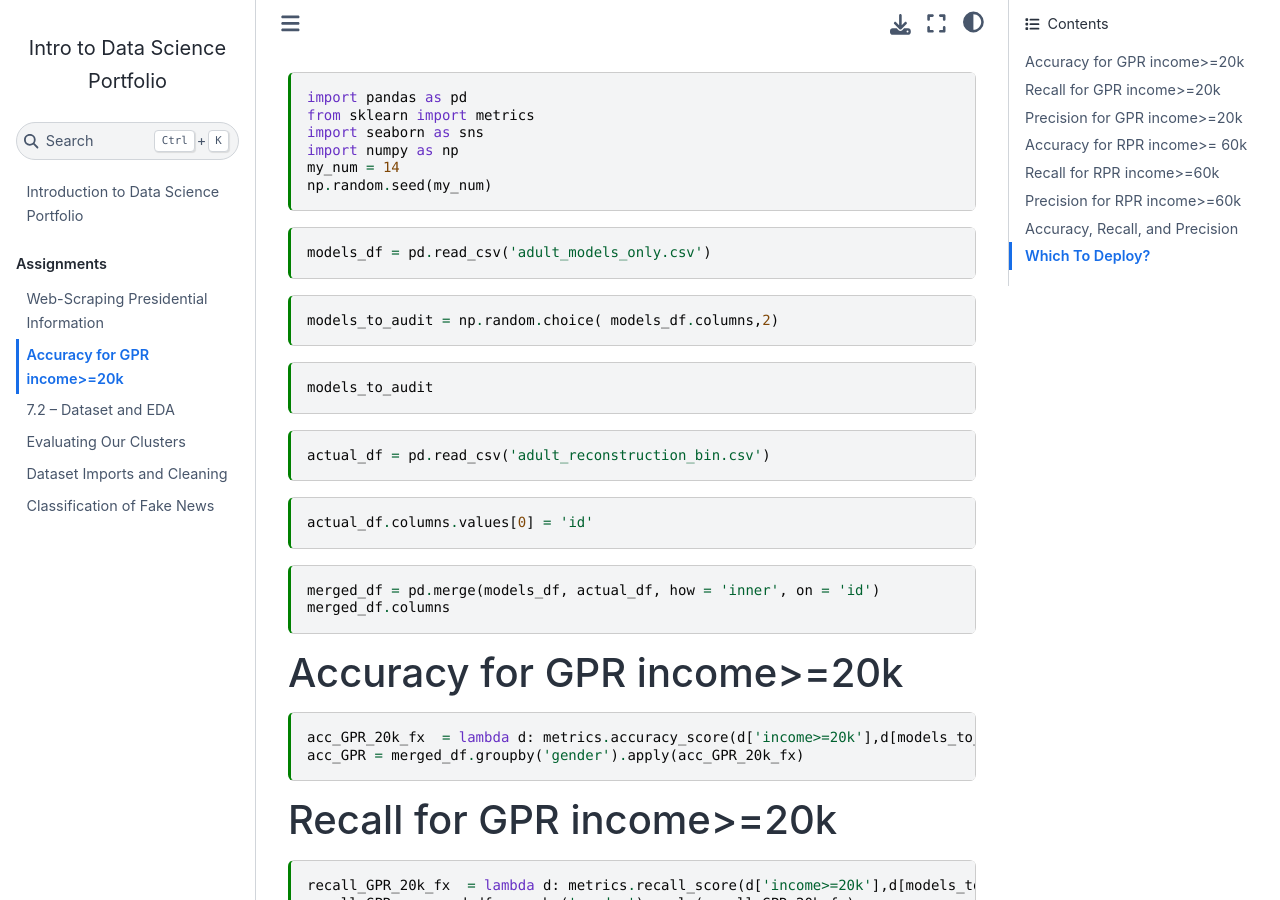
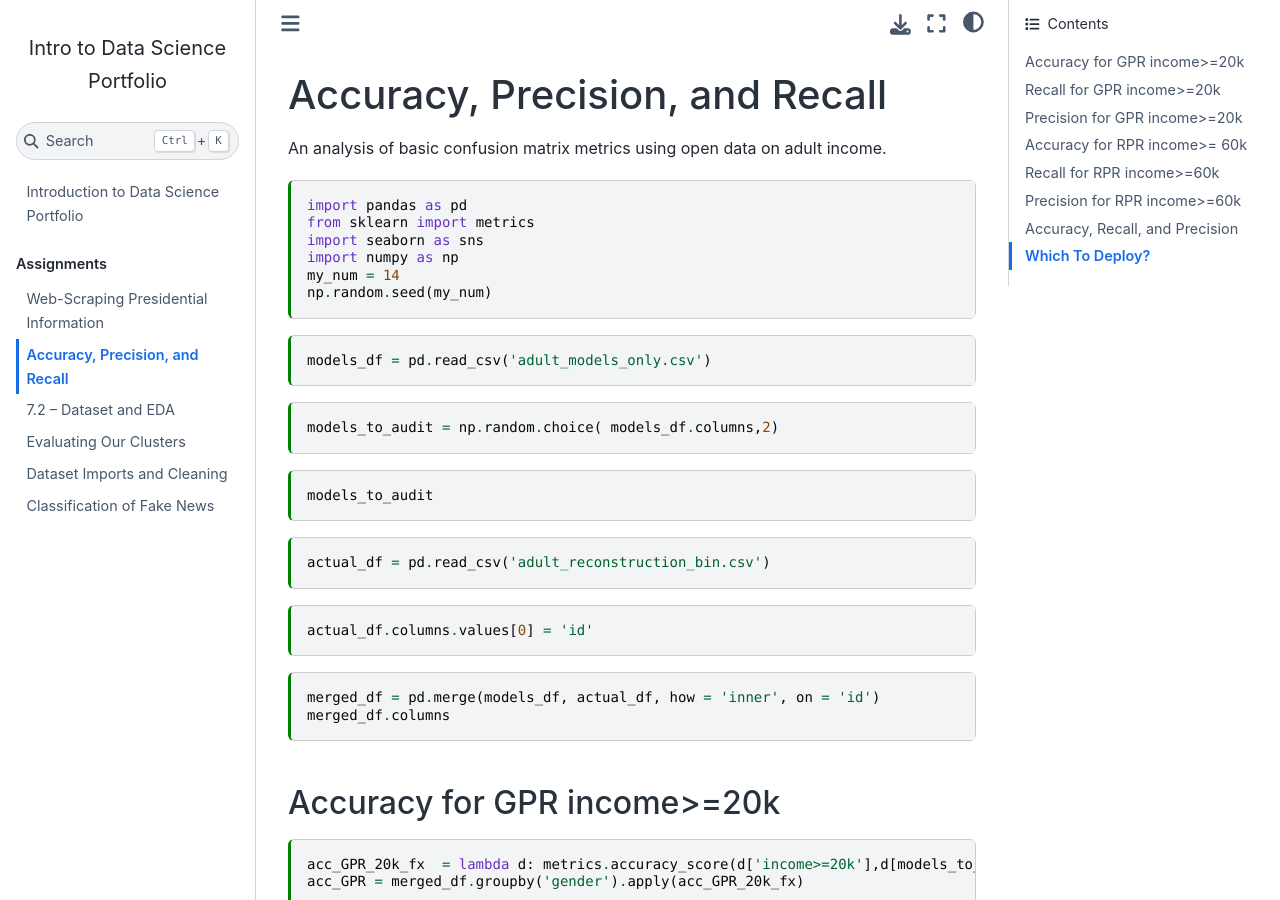
Before and after one commit to loganmccue17/intro-to-ds, a Jupyter Book: the page built from a6_adults.md, in a window 1280 px wide and 900 px high. Built offline with Jupyter Book 1.0.4 settings and Sphinx 7.4.7 and the Sphinx Book theme 1.1.4, drawn with Linux system fonts in a browser that asks for light colours.

Commit message:
Update a6_adults.md

````diff
--- a/a6_adults.md
+++ b/a6_adults.md
@@ -10,6 +10,9 @@ kernelspec:
   language: python
   name: python3
 ---
+
+# Accuracy, Precision, and Recall
+An analysis of basic confusion matrix metrics using open data on adult income.
 
 ```{code-cell} ipython3
 import pandas as pd
````
